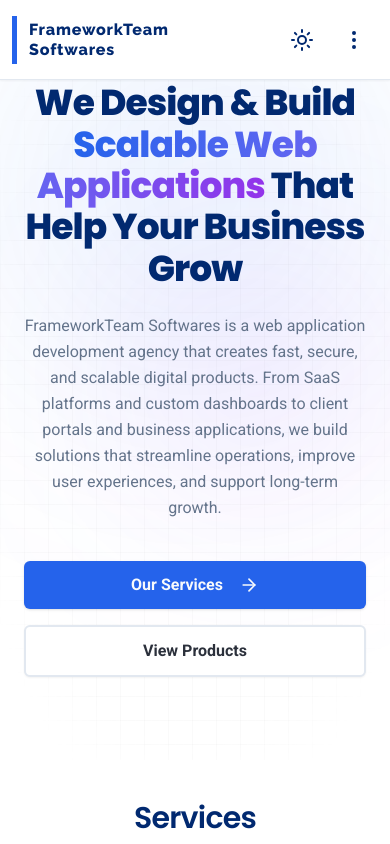
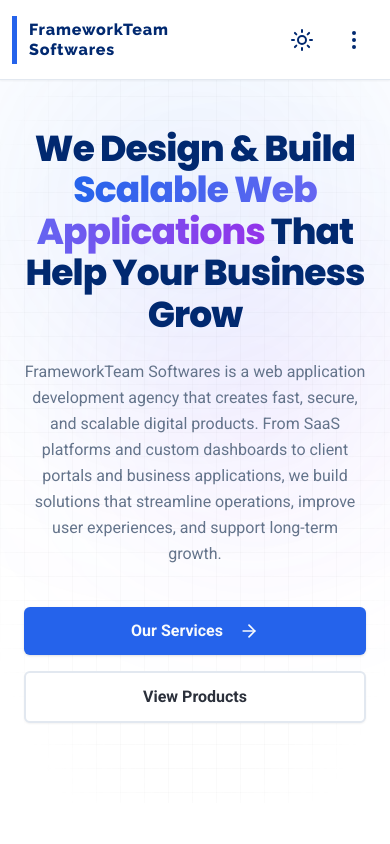
Before and after one commit to ChauhanJaved/frameworkteam, a Next.js app: page / in a window 390 px wide. Shown: the top 844 px of the page. Built offline with nearby package versions, Linux system fonts and the light colour scheme.

Commit message:
hero in mobile view position fixed

```diff
--- a/src/components/hero.tsx
+++ b/src/components/hero.tsx
@@ -19,7 +19,7 @@ export default function Hero() {
   return (
     <section
       id={HeaderNavItems.Home}
-      className="relative flex min-h-[90vh] w-full flex-col items-center justify-center overflow-hidden py-20 md:min-h-screen"
+      className="relative flex min-h-[90vh] w-full flex-col items-center justify-center overflow-hidden pt-32 pb-20 md:min-h-screen md:py-20"
     >
       {/* Premium backdrop grid & glows */}
       <div className="absolute inset-0 -z-10 bg-background">
```
